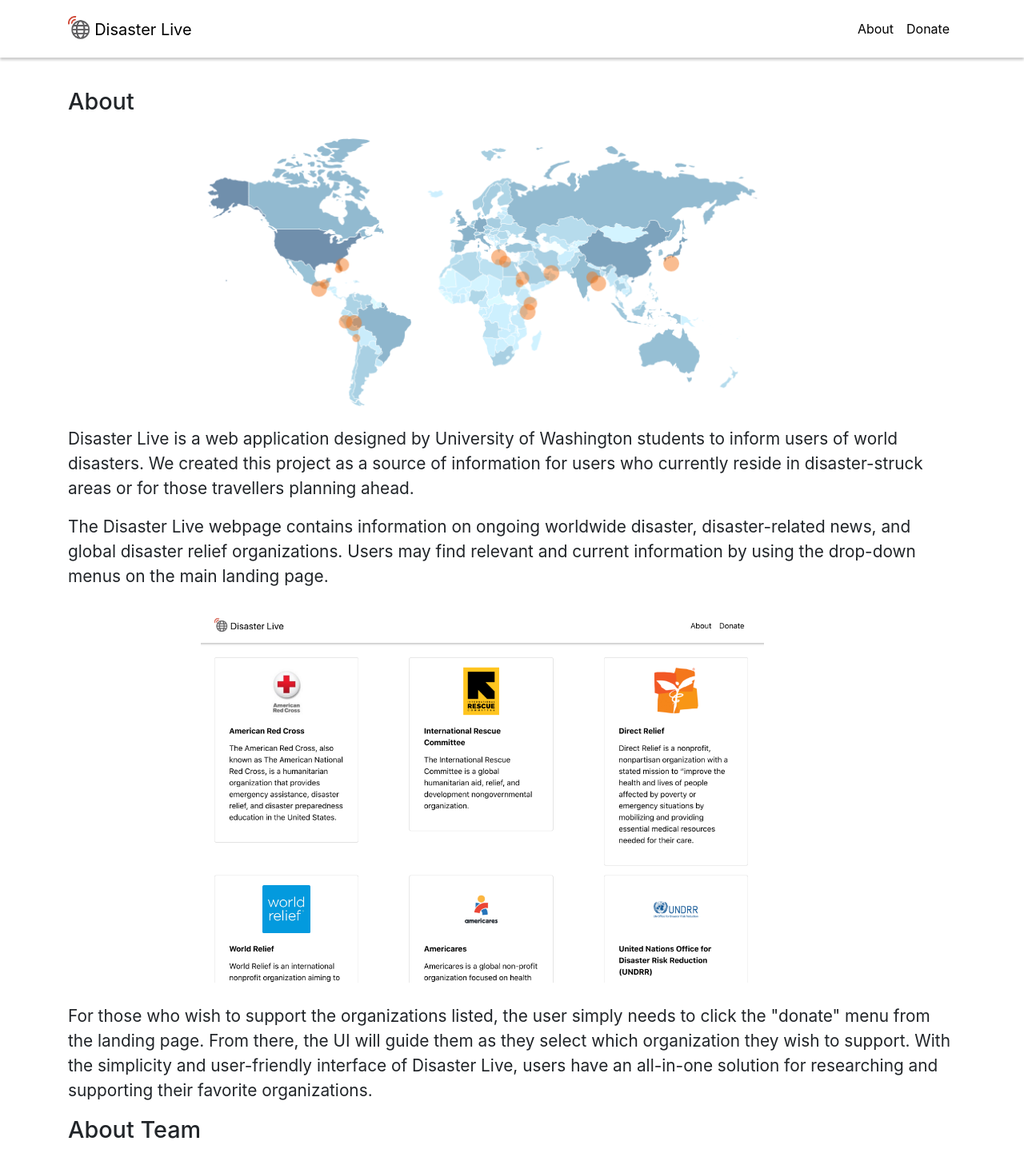
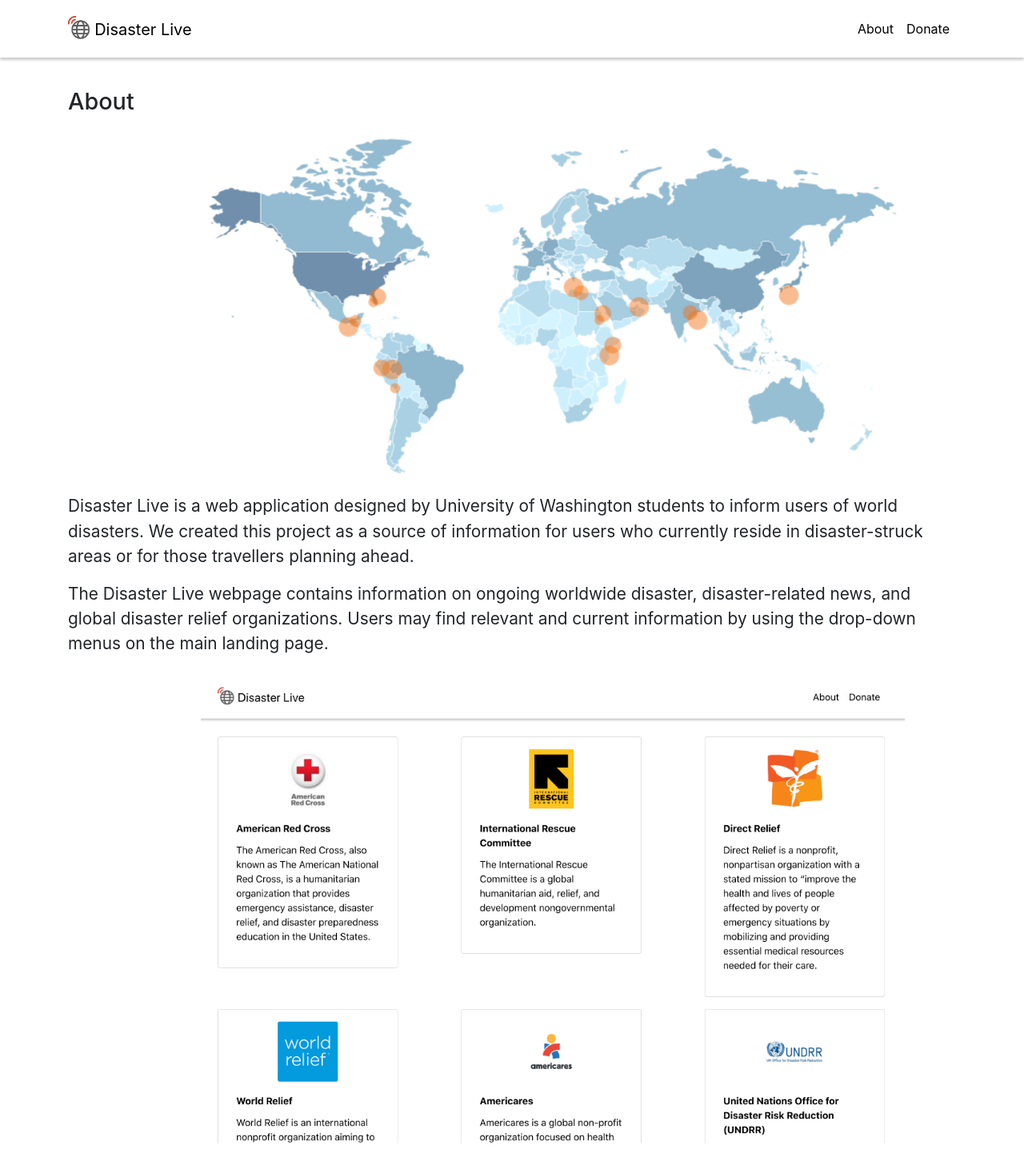
Before and after one commit to info340b-sp20/project-2-taehyunnkim, a React (Create React App) app in the folder client/: page /about in a window 1280 px wide. Shown: the top 1442 px of the page at 80% size. Built offline with nearby package versions, Linux system fonts and the light colour scheme.

Commit message:
edited about page image css part

```diff
--- a/client/src/index.css
+++ b/client/src/index.css
@@ -158,11 +158,13 @@
 }
 
 .map-img {
-  width: 80%;
+  width: 100%;
+  height: auto;
 }
 
 .donation-webpage {
-  width: 80%;
+  width: 100%;
+  height: auto;
 }
 
 .rsm-svg {
```
